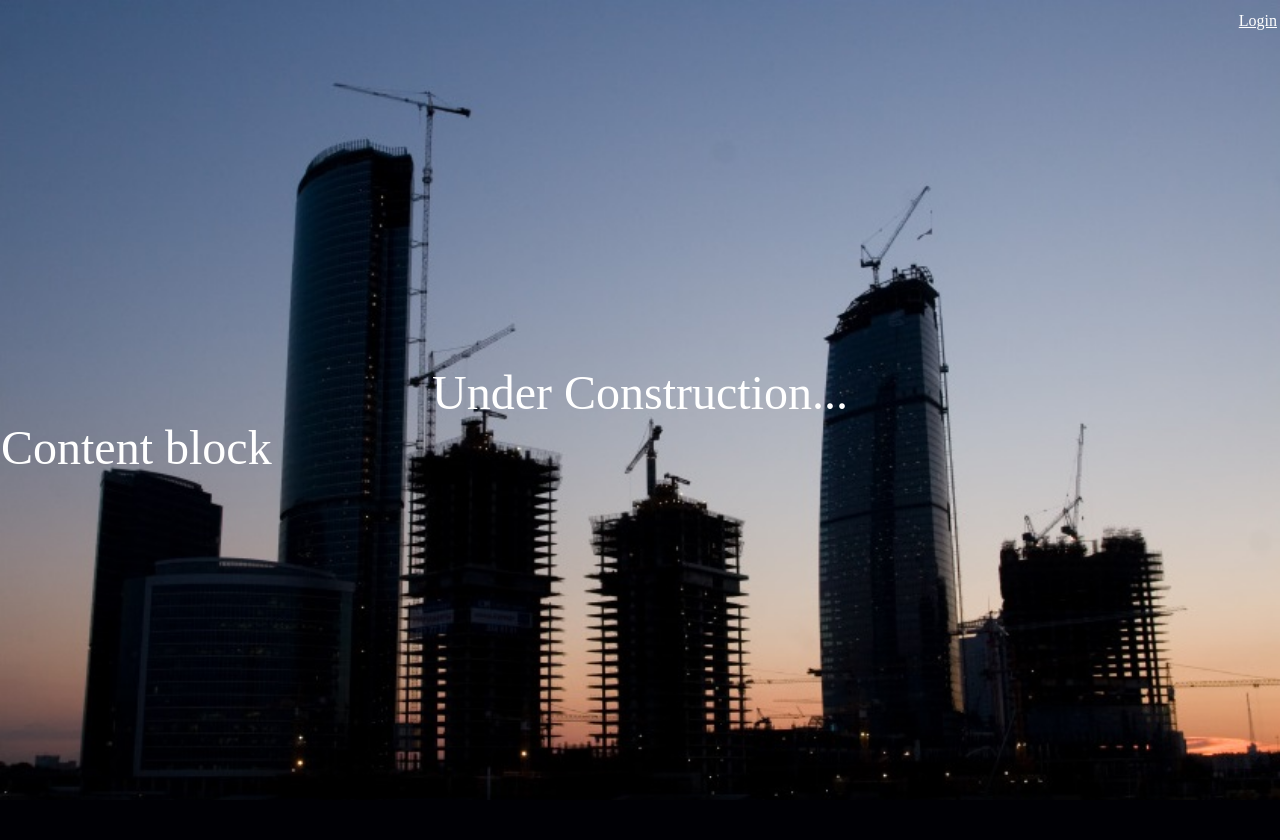
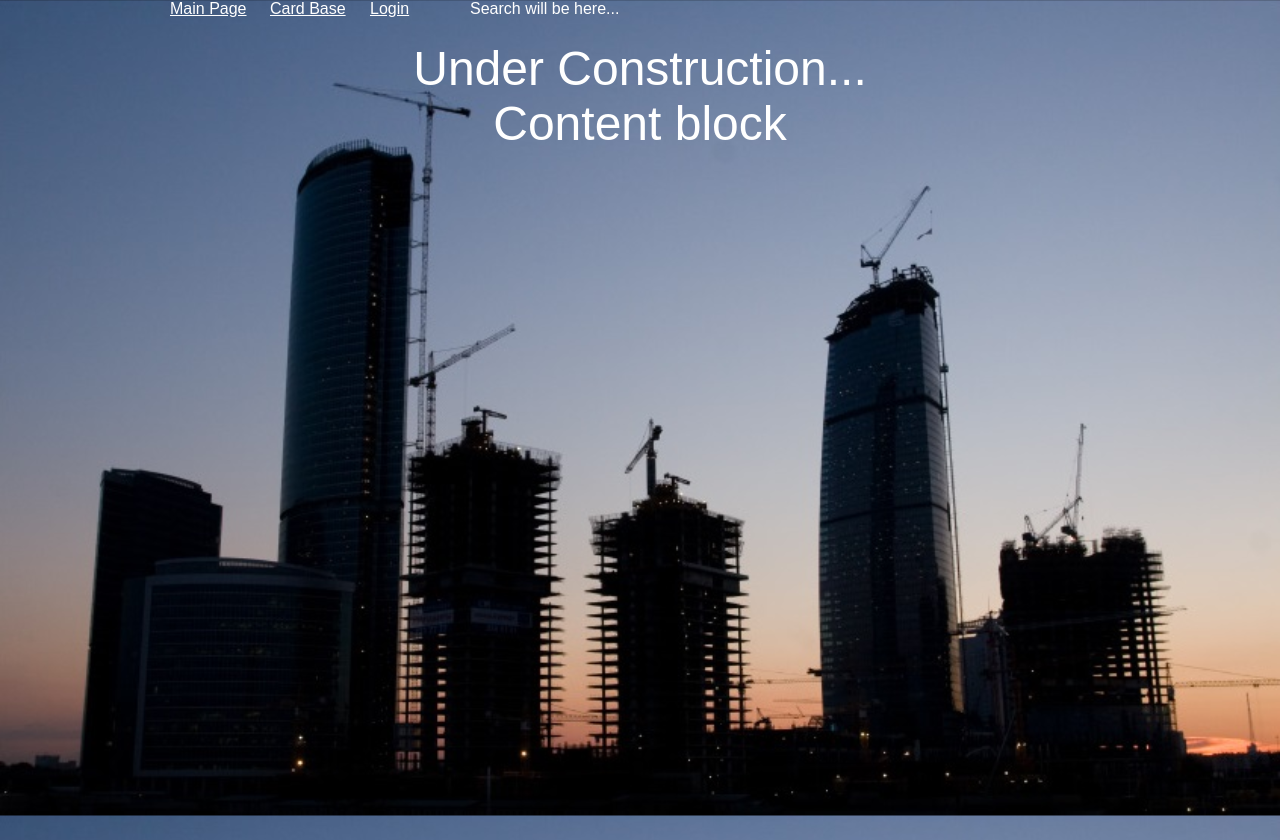
Before and after one commit to zuko3d/mcnet, a Django app: page / in a window 1280 px wide. Before the commit the page ends 797 px from the top, so only its background shows below. Run offline with Django 3.2, Linux system fonts and the light colour scheme.

Commit message:
Daily 25/10/14

```diff
--- a/mcnet/main.py
+++ b/mcnet/main.py
@@ -43,10 +43,10 @@ def sanify(s):
 	return result
 
 def login_info(rq):
-	if not ("logged" in rq.session):
-		return '<table><tr><td><a href="/accounts/login">Login</a></td></tr></table>'
+	if not ("_auth_user_id" in rq.session):
+		return '<a href="/accounts/login">Login</a>'
 	else:
-		return '<table><tr><td>Logged as ' + rq.session['logged'] + '</td></tr><tr><td><form action="/logout" method="get"><input type="submit" value="Logout"></form></td></tr></table>'
+		return '<table><tr><td>Logged as ' + rq.user.username + '</td></tr><tr><td><form action="/logout" method="get"><input type="submit" value="Logout"></form></td></tr></table>'
 
 def login(rq):
 	ret = HttpResponseRedirect("/")
@@ -78,5 +78,13 @@ def register(rq):
 	t = get_template("fb.html")
 	login_text = login_info(rq)
 	ses = rq.session.items()
-	ret = HttpResponse(t.render(Context({'login_text':login_text, 'ses':ses, 'request':rq})))
+	uname = rq.user.username
+	ret = HttpResponse(t.render(Context({'login_text':login_text, 'ses':ses, 'request':rq, 'uname':uname})))
 	return ret;
+
+def cbase(rq):
+	t = get_template("card_base.html")
+	login_text = login_info(rq)
+
+	ret = HttpResponse(t.render(Context({'login_text':login_text, 'request':rq})))
+	return ret;
--- a/mcnet/urls.py
+++ b/mcnet/urls.py
@@ -8,6 +8,7 @@ urlpatterns = patterns('',
 	url(r'^login/$', 'mcnet.main.login'),
 	url(r'^logout/$', 'mcnet.main.logout'),
 	url(r'^register/$', 'mcnet.main.register'),
+	url(r'^cbase/$', 'mcnet.main.cbase'),
 	url(r'^accounts/', include('allauth.urls')),
     # url(r'^blog/', include('blog.urls')),
 
--- a/templates/base.html
+++ b/templates/base.html
@@ -11,43 +11,84 @@
 	a:link {color:#ffffff;}
 	a:visited {color: #ffffff;}
 
+	html {
+		min-width: 1000px;
+	}
 	body {
 		color: #ffffff;
 		background-color: #000000;
 		background-size: cover;
+		height:100%;
+		width:100%;
+		font-family: Arial;
+		text-align:center;
 	}
 	table{
 		border:0px;
 		border-collapse:collapse;
+		height:100%;
+		width:100%;
+	}
+	tr{
+		height:100%;
+		width:100%;
+	}
+	td{
+		height:100%;
+		width:100%;
+	}
+
+	.hdrButton{
+		height:42px;
+		max-height:42px;
+	}
+	.topbar{
+		height:40px;
+		width:100%;
+		display: block;
+		text-align:center;
+	}
+	.topbar_wrapper{
+		width:940px;
+		position: relative;
+		margin: 0 auto;
+		text-align:left;
+	}
+	.topbar_link{
+		min-width: 100px;
+		display: table-cell;
 	}
 </style>
 
 <html style="height: 100%;width: 100%;">
-<body style="height: 100%;width: 100%; margin:0;padding:0" background="/static/bg_uc.jpg">
-<table style="height: 100%;width: 100%;">
-<tr style="height: 42px;width: 100%"><td>
+<body style="margin:0;padding:0" background="/static/bg_uc.jpg">
 {% block header %}
-<table style="height: 100%;width: 100%;">
-<tr style="height: 100%;width: 100%;">
-<td style="height: 100%;width: 100%;">
-</td>
-<td style="height: 100%;width: 50px;">
+<div class="topbar">
+<div class="topbar_wrapper">
+<div class="topbar_link">
+<a href="/">Main Page</a>
+</div>
+<div class="topbar_link">
+<a href="/cbase">Card Base</a>
+</div>
+<div class="topbar_link">
 {{ login_text|safe}}
-</td>
-</tr>
-</table>
+</div>
+<div class="topbar_link">
+Search will be here...
+</div>
+</div>
+</div>
 {% endblock %}
-</td></tr>
-<tr><td style="height: 100%;width: 100%;">
+<table id="content">
+<tr align="center"><td style="width: 940px;" valign="top">
 {% block contents %}
 Contents block
 {% endblock %}
 {% block content %}
 Content block
 {% endblock %}
-</td>
-<tr><td></td></tr>
-<tr></tr>
+</td></tr>
 </table>
 </body>
 </html>
--- a/templates/reg.html
+++ b/templates/card_base.html
@@ -1,5 +1,5 @@
 {% extends "base.html" %}
 
 {% block contents %}
-<center><font size="36">Registering...</size></center>
+Card base here!
 {% endblock %}
```
Also changed, not shown: mcnet/__init__.py (deleted), 3 other files.
